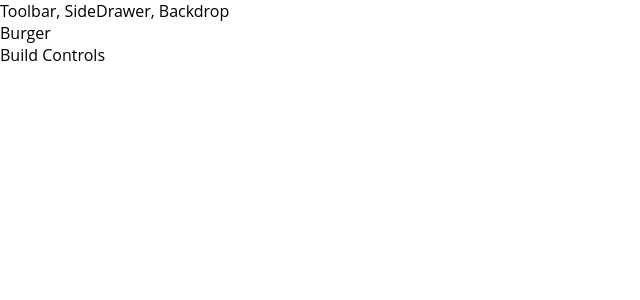
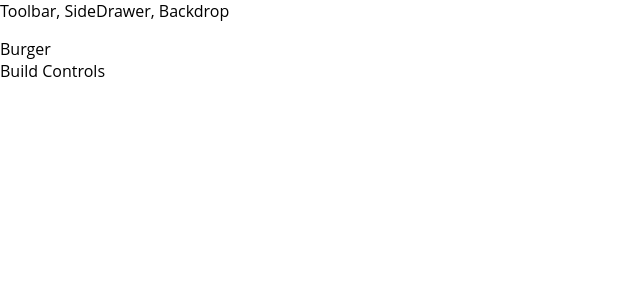
Before and after one commit to karolina-michalak/BurgerBuilderApp, a React app: page / in a window 1280 px wide. Shown: the top 300 px of the page, without its empty margins (0-640 px from the left). Built offline with nearby package versions, Linux system fonts and the light colour scheme.

Commit message:
created Layout.module.css and started adding css

```diff
--- a/src/components/Layout/Layout.js
+++ b/src/components/Layout/Layout.js
@@ -1,11 +1,14 @@
 import React from 'react';
-import ReactAux from '../../hoc/ReactAux'
+import ReactAux from '../../hoc/ReactAux';
+import style from './Layout.module.css'
 
 
 const Layout = props => (
     <ReactAux>
         <div>Toolbar, SideDrawer, Backdrop</div>
-        <main>{props.children}</main>
+        <main className={style.Content}>
+            {props.children}
+        </main>
     </ReactAux>
 )
 
--- /dev/null
+++ b/src/components/Layout/Layout.module.css
@@ -0,0 +1,3 @@
+.Content{
+    margin-top: 16px
+}
```
